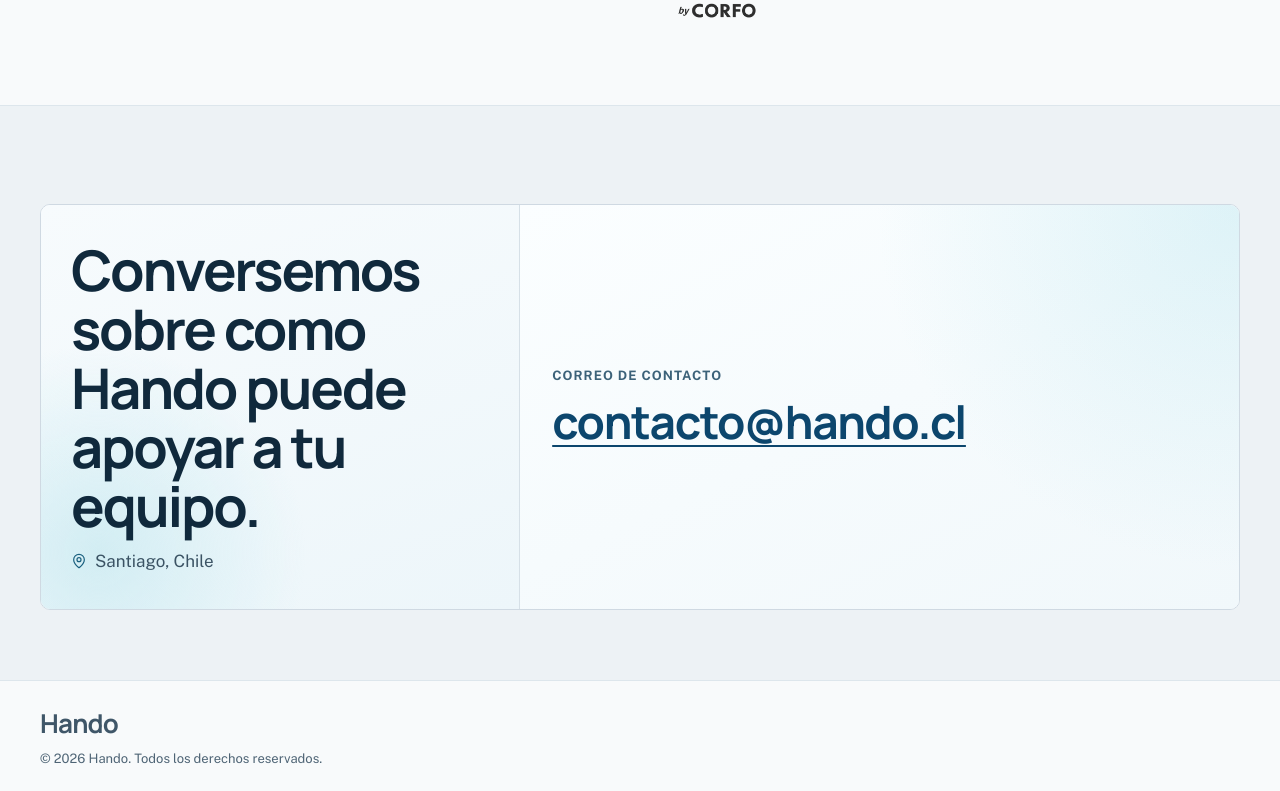
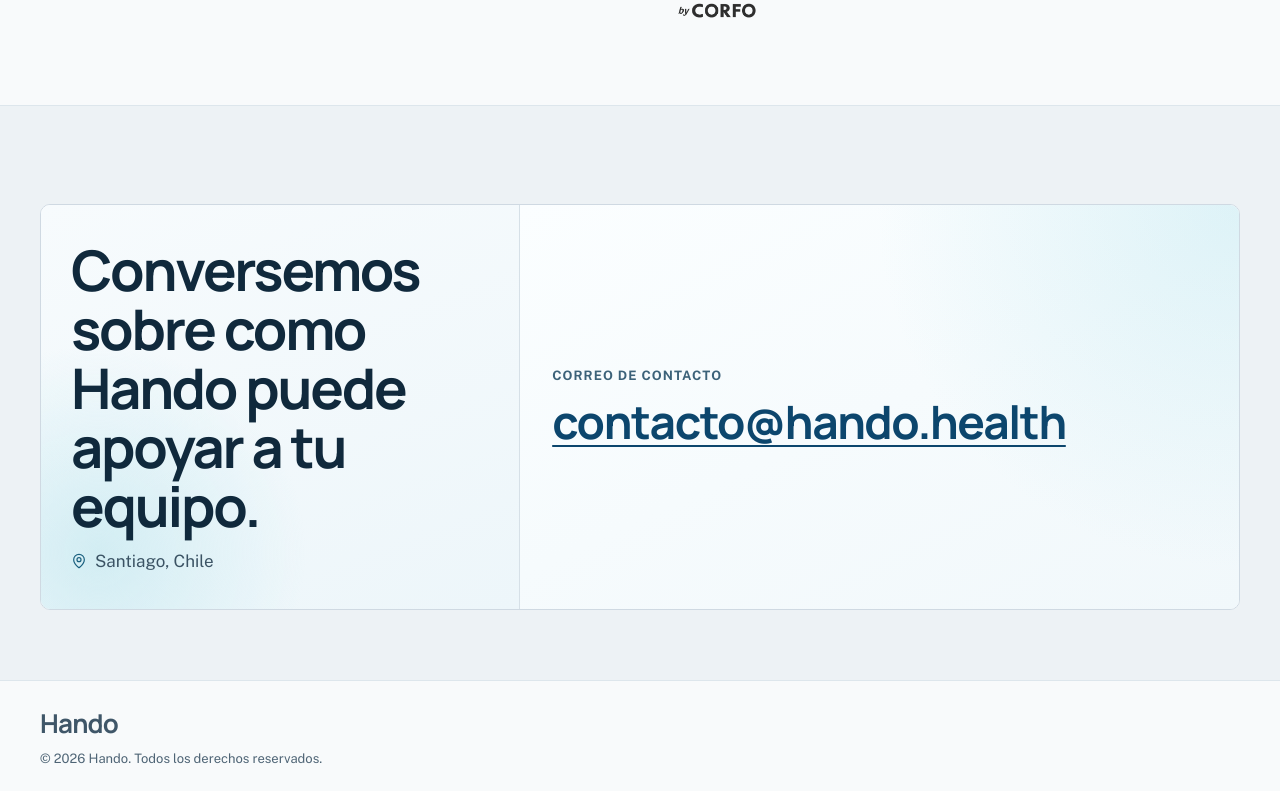
Before and after one commit to lMochl/HANDOWEB2, a React (Vite) app: page / in a window 1280 px wide. Shown: the part 3840-4631 px from the top of the page. Built offline with nearby package versions, Linux system fonts and the light colour scheme.

Commit message:
Update HandoLandingPage.tsx

```diff
--- a/src/HandoLandingPage.tsx
+++ b/src/HandoLandingPage.tsx
@@ -341,7 +341,7 @@
               <div className="contact-email-panel" aria-label="Correo de contacto">
                 <p className="contact-email-kicker">Correo de contacto</p>
                 <a href="mailto:contacto@hando.cl" className="contact-email-link">
-                  contacto@hando.cl
+                  contacto@hando.health
                 </a>
               </div>
             </div>
```
